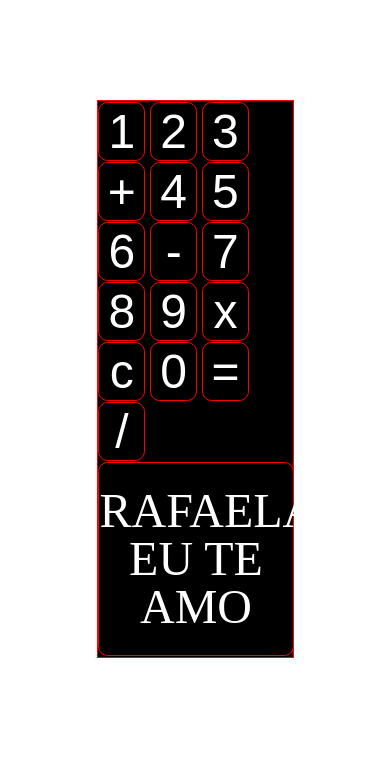
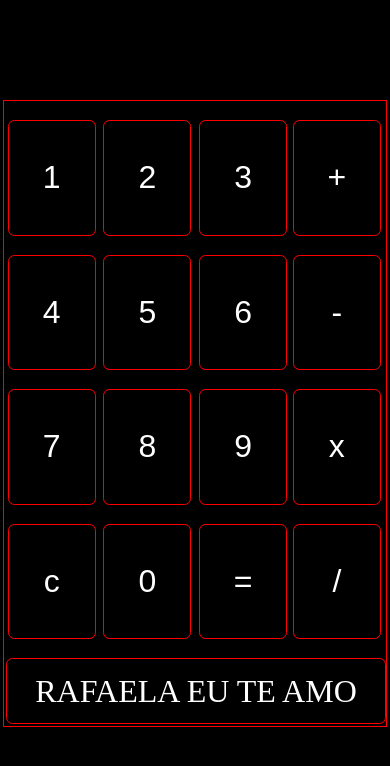
Before and after one commit to Silvaluska/Calculator, a plain HTML site: page index.html in a window 390 px wide. Drawn offline with Linux system fonts and the light colour scheme.

Commit message:
Update style.css

```diff
--- a/style.css
+++ b/style.css
@@ -70,3 +70,36 @@
     text-align: center;
     color: white;
 }
+
+@media screen and (max-width: 480px) {
+    body {
+        background: black;
+    }
+    .calculadora {
+        width: 98%;
+        margin: 100px auto;
+    }
+    .numeros {
+        font-size: 2em;
+        width: 23%;
+        margin-left: 1%;
+        margin-top: 5%;
+        padding: 10% 0 10% 0;
+    }
+    .operadores {
+        font-size: 2em;
+        width: 23%;
+        padding: 10% 0 10% 0;
+    }
+    .funcoes {
+        font-size: 2em;
+        width: 23%;
+        margin-left: 1%;
+        margin-top: 5%;
+        padding: 10% 0 10% 0;
+    }
+    .resposta {
+        font-size: 2em;
+        margin-top: 5%;
+    }
+}
```
